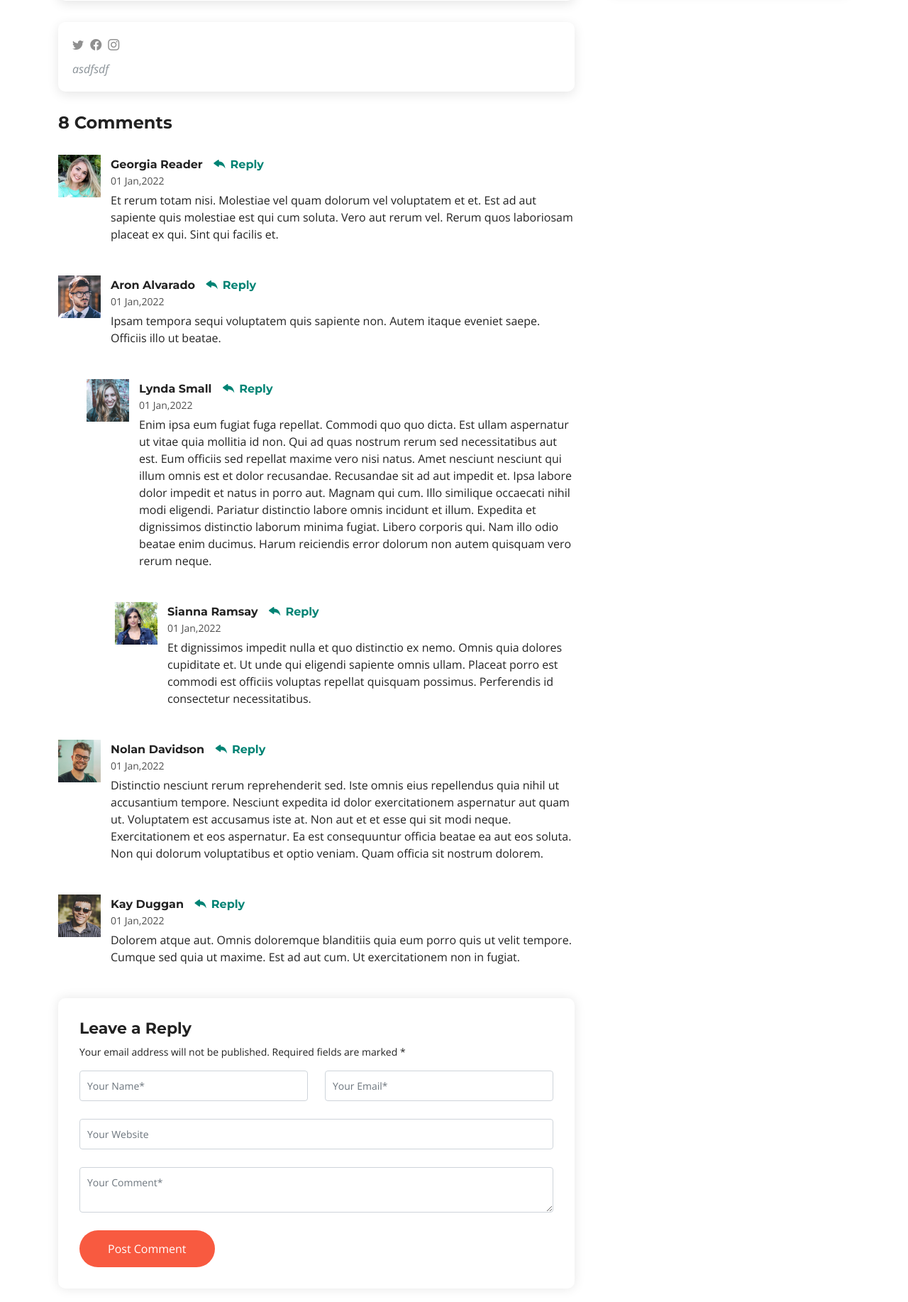
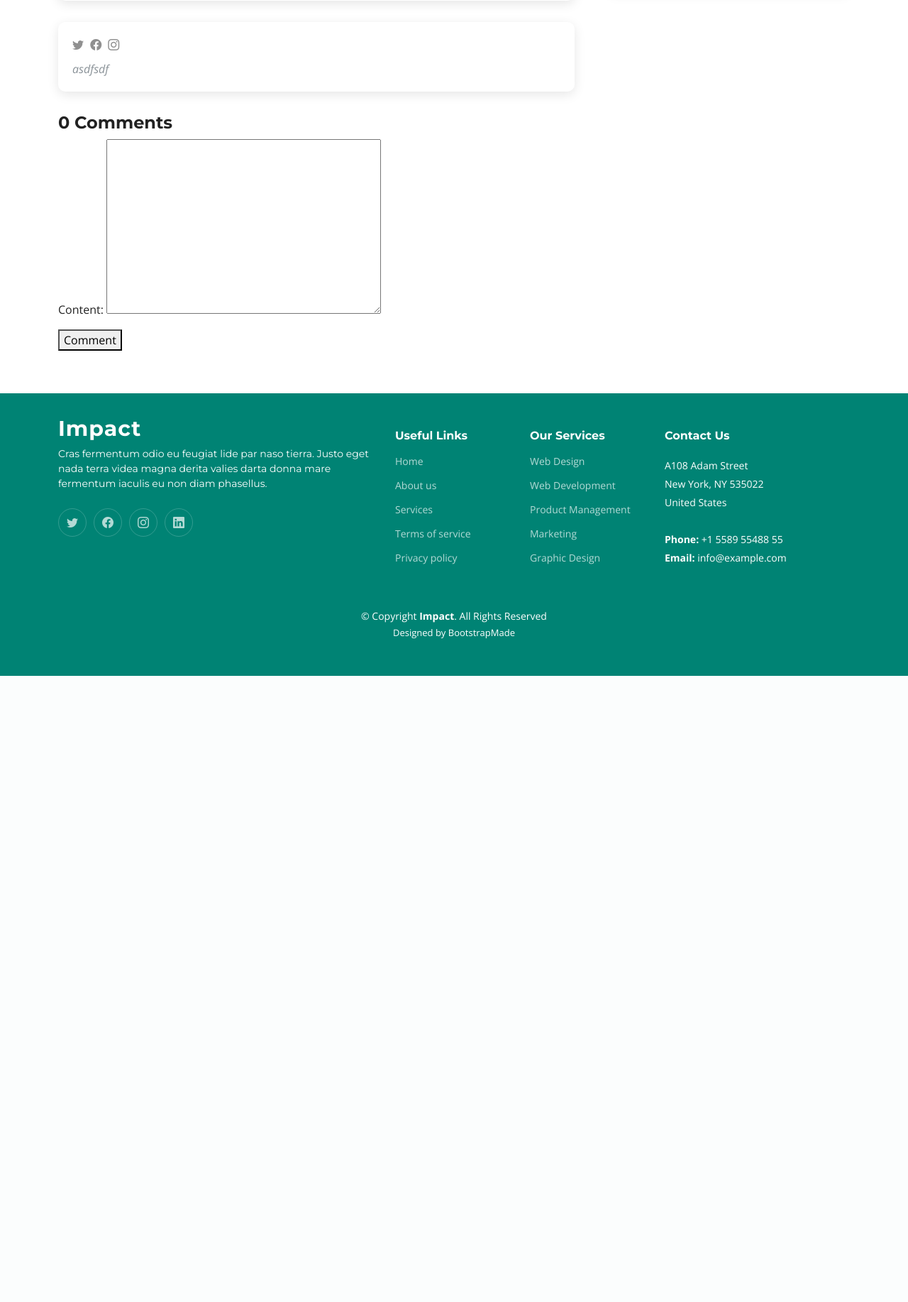
Before and after one commit to SebastianMou/Josue_Thesis_blog_project, a Django app: page /details/3/ in a window 1280 px wide. Shown: the part 1084-2918 px from the top of the page at 71% size. After the commit the page ends 2036 px from the top, so only its background shows below. Run offline with Django 4.2, Linux system fonts and the light colour scheme; data comes from the database, SQL or seed files in the repository; both versions use the stored data as it was after the commit; some libraries are stand-ins or nearby versions.

Commit message:
comments

```diff
--- a/blog/admin.py
+++ b/blog/admin.py
@@ -1,6 +1,7 @@
 from django.contrib import admin
-from .models import Category, Post
+from .models import Category, Post, Comment
 
 # Register your models here.
 admin.site.register(Category)
 admin.site.register(Post)
+admin.site.register(Comment)
--- a/blog/forms.py
+++ b/blog/forms.py
@@ -1,6 +1,7 @@
 from django import forms
 from django.contrib.auth.models import User
 from django.contrib.auth.forms import UserCreationForm
+from .models import Comment
 
 class RegisterForm(UserCreationForm):
     first_name = forms.CharField(widget=forms.TextInput(attrs={
@@ -31,3 +32,8 @@ class RegisterForm(UserCreationForm):
     class Meta:
         model = User
         fields = ['first_name', 'last_name', 'username', 'email', 'password1', 'password2']
+
+class CommentForm(forms.ModelForm):
+    class Meta:
+        model = Comment
+        fields = ('content',)
--- a/blog/models.py
+++ b/blog/models.py
@@ -31,3 +31,13 @@ class Post(models.Model):
 
     def __str__(self) -> str:
         return self.title
+
+class Comment(models.Model):
+    post = models.ForeignKey(Post, related_name='comments', on_delete=models.CASCADE)
+    author = models.ForeignKey(User, on_delete=models.CASCADE)
+    content = models.TextField()
+    parent = models.ForeignKey('self', null=True, blank=True, related_name='replies', on_delete=models.CASCADE)
+    created_at = models.DateTimeField(auto_now_add=True, null=True)
+
+    class Meta:
+        ordering = ('-created_at',)
--- a/blog/views.py
+++ b/blog/views.py
@@ -5,8 +5,8 @@ from django.contrib.auth.models import User
 from django.db.models import Count
 from django.core.paginator import Paginator
 
-from .models import Post, Category
-from .forms import RegisterForm
+from .models import Post, Category, Comment
+from .forms import RegisterForm, CommentForm
 
 # Create your views here.
 def categories_base(request):
@@ -108,9 +108,27 @@ def details(request, pk):
     categories_with_counts = Category.objects.annotate(post_count=Count('product'))[:10]
     recent_posts = Post.objects.all()[:5]
 
+    comments = post.comments.filter(parent=None)
+    if request.method == 'POST':
+        comment_form = CommentForm(data=request.POST)
+        if comment_form.is_valid():
+            new_comment = comment_form.save(commit=False)
+            new_comment.post = post
+            new_comment.author = request.user  # assuming you have user logged in
+            parent_id = request.POST.get('parent_id')
+            if parent_id:
+                parent_comment = Comment.objects.get(id=parent_id)
+                new_comment.parent = parent_comment
+            new_comment.save()
+            return redirect('details', pk=post.pk)
+    else:
+        comment_form = CommentForm()
+
     context = {
         'post': post,
         'categories_with_counts': categories_with_counts,
         'recent_posts': recent_posts,
+        'comments': comments,
+        'comment_form': comment_form,
     }
     return render(request, 'details.html', context)
--- a/templates/details.html
+++ b/templates/details.html
@@ -83,132 +83,53 @@
             </div><!-- End post author -->
 
             <div class="comments">
+              <h4 class="comments-count">{{ comments.count }} Comments</h4>
+               <!-- Comment form -->
+               <div id="comment-form">
+                  <form method="post">
+                    {% csrf_token %}
+                    {{ comment_form.as_p }}
+                    <button type="submit">Comment</button>
+                </form>
+              </div>
 
-              <h4 class="comments-count">8 Comments</h4>
+              {% for comment in comments %}
+              <div id="comment-{{ comment.id }}" class="comment">
+                  <div class="d-flex">
+                      <div class="comment-img"><img src="{{ comment.author.profile_picture.url }}" alt=""></div>
+                      <div>
+                          <h5><a href="">{{ comment.author.username }}</a>
 
-              <div id="comment-1" class="comment">
-                <div class="d-flex">
-                  <div class="comment-img"><img src="assets/img/blog/comments-1.jpg" alt=""></div>
-                  <div>
-                    <h5><a href="">Georgia Reader</a> <a href="#" class="reply"><i class="bi bi-reply-fill"></i> Reply</a></h5>
-                    <time datetime="2020-01-01">01 Jan,2022</time>
-                    <p>
-                      Et rerum totam nisi. Molestiae vel quam dolorum vel voluptatem et et. Est ad aut sapiente quis molestiae est qui cum soluta.
-                      Vero aut rerum vel. Rerum quos laboriosam placeat ex qui. Sint qui facilis et.
-                    </p>
-                  </div>
-                </div>
-              </div><!-- End comment #1 -->
-
-              <div id="comment-2" class="comment">
-                <div class="d-flex">
-                  <div class="comment-img"><img src="assets/img/blog/comments-2.jpg" alt=""></div>
-                  <div>
-                    <h5><a href="">Aron Alvarado</a> <a href="#" class="reply"><i class="bi bi-reply-fill"></i> Reply</a></h5>
-                    <time datetime="2020-01-01">01 Jan,2022</time>
-                    <p>
-                      Ipsam tempora sequi voluptatem quis sapiente non. Autem itaque eveniet saepe. Officiis illo ut beatae.
-                    </p>
+                          </h5>
+                          <time datetime="{{ comment.created_at|date:"Y-m-d" }}">{{ comment.created_at }}</time>
+                          <p>{{ comment.content }}</p>
                       </div>
                   </div>
 
-                <div id="comment-reply-1" class="comment comment-reply">
+                  {% for reply in comment.replies.all %}
+                  <div id="comment-reply-{{ reply.id }}" class="comment comment-reply">
                       <div class="d-flex">
-                    <div class="comment-img"><img src="assets/img/blog/comments-3.jpg" alt=""></div>
+                          <div class="comment-img"><img src="{{ reply.author.profile_picture.url }}" alt=""></div>
                           <div>
-                      <h5><a href="">Lynda Small</a> <a href="#" class="reply"><i class="bi bi-reply-fill"></i> Reply</a></h5>
-                      <time datetime="2020-01-01">01 Jan,2022</time>
-                      <p>
-                        Enim ipsa eum fugiat fuga repellat. Commodi quo quo dicta. Est ullam aspernatur ut vitae quia mollitia id non. Qui ad quas nostrum rerum sed necessitatibus aut est. Eum officiis sed repellat maxime vero nisi natus. Amet nesciunt nesciunt qui illum omnis est et dolor recusandae.
+                              <h5><a href="">{{ reply.author.username }}</a>
 
-                        Recusandae sit ad aut impedit et. Ipsa labore dolor impedit et natus in porro aut. Magnam qui cum. Illo similique occaecati nihil modi eligendi. Pariatur distinctio labore omnis incidunt et illum. Expedita et dignissimos distinctio laborum minima fugiat.
-
-                        Libero corporis qui. Nam illo odio beatae enim ducimus. Harum reiciendis error dolorum non autem quisquam vero rerum neque.
-                      </p>
+                              </h5>
+                              <time datetime="{{ reply.created_at|date:"Y-m-d" }}">{{ reply.created_at }}</time>
+                              <p>{{ reply.content }}</p>
                           </div>
                       </div>
-
-                  <div id="comment-reply-2" class="comment comment-reply">
-                    <div class="d-flex">
-                      <div class="comment-img"><img src="assets/img/blog/comments-4.jpg" alt=""></div>
-                      <div>
-                        <h5><a href="">Sianna Ramsay</a> <a href="#" class="reply"><i class="bi bi-reply-fill"></i> Reply</a></h5>
-                        <time datetime="2020-01-01">01 Jan,2022</time>
-                        <p>
-                          Et dignissimos impedit nulla et quo distinctio ex nemo. Omnis quia dolores cupiditate et. Ut unde qui eligendi sapiente omnis ullam. Placeat porro est commodi est officiis voluptas repellat quisquam possimus. Perferendis id consectetur necessitatibus.
-                        </p>
+                  </div><!-- End comment reply -->
+                  {% endfor %}
+              </div><!-- End comment -->
+              {% endfor %}
           </div>
-                    </div>
-
-                  </div><!-- End comment reply #2-->
-
-                </div><!-- End comment reply #1-->
-
-              </div><!-- End comment #2-->
-
-              <div id="comment-3" class="comment">
-                <div class="d-flex">
-                  <div class="comment-img"><img src="assets/img/blog/comments-5.jpg" alt=""></div>
-                  <div>
-                    <h5><a href="">Nolan Davidson</a> <a href="#" class="reply"><i class="bi bi-reply-fill"></i> Reply</a></h5>
-                    <time datetime="2020-01-01">01 Jan,2022</time>
-                    <p>
-                      Distinctio nesciunt rerum reprehenderit sed. Iste omnis eius repellendus quia nihil ut accusantium tempore. Nesciunt expedita id dolor exercitationem aspernatur aut quam ut. Voluptatem est accusamus iste at.
-                      Non aut et et esse qui sit modi neque. Exercitationem et eos aspernatur. Ea est consequuntur officia beatae ea aut eos soluta. Non qui dolorum voluptatibus et optio veniam. Quam officia sit nostrum dolorem.
-                    </p>
-                  </div>
-                </div>
-
-              </div><!-- End comment #3 -->
-
-              <div id="comment-4" class="comment">
-                <div class="d-flex">
-                  <div class="comment-img"><img src="assets/img/blog/comments-6.jpg" alt=""></div>
-                  <div>
-                    <h5><a href="">Kay Duggan</a> <a href="#" class="reply"><i class="bi bi-reply-fill"></i> Reply</a></h5>
-                    <time datetime="2020-01-01">01 Jan,2022</time>
-                    <p>
-                      Dolorem atque aut. Omnis doloremque blanditiis quia eum porro quis ut velit tempore. Cumque sed quia ut maxime. Est ad aut cum. Ut exercitationem non in fugiat.
-                    </p>
-                  </div>
-                </div>
-
-              </div><!-- End comment #4 -->
-
-              <div class="reply-form">
-
-                <h4>Leave a Reply</h4>
-                <p>Your email address will not be published. Required fields are marked * </p>
-                <form action="">
-                  <div class="row">
-                    <div class="col-md-6 form-group">
-                      <input name="name" type="text" class="form-control" placeholder="Your Name*">
-                    </div>
-                    <div class="col-md-6 form-group">
-                      <input name="email" type="text" class="form-control" placeholder="Your Email*">
-                    </div>
-                  </div>
-                  <div class="row">
-                    <div class="col form-group">
-                      <input name="website" type="text" class="form-control" placeholder="Your Website">
-                    </div>
-                  </div>
-                  <div class="row">
-                    <div class="col form-group">
-                      <textarea name="comment" class="form-control" placeholder="Your Comment*"></textarea>
-                    </div>
-                  </div>
-                  <button type="submit" class="btn btn-primary">Post Comment</button>
-
-                </form>
 
           </div>
 
-            </div><!-- End blog comments -->
 
-          </div>
 
           <div class="col-lg-4">
+
 
             <div class="sidebar">
 
```
Also changed, not shown: blog/migrations/0004_comment.py (added), blog/migrations/0005_alter_comment_options_comment_created_at.py (added), db.sqlite3. Lines whose indentation alone changed are shown as unchanged.
